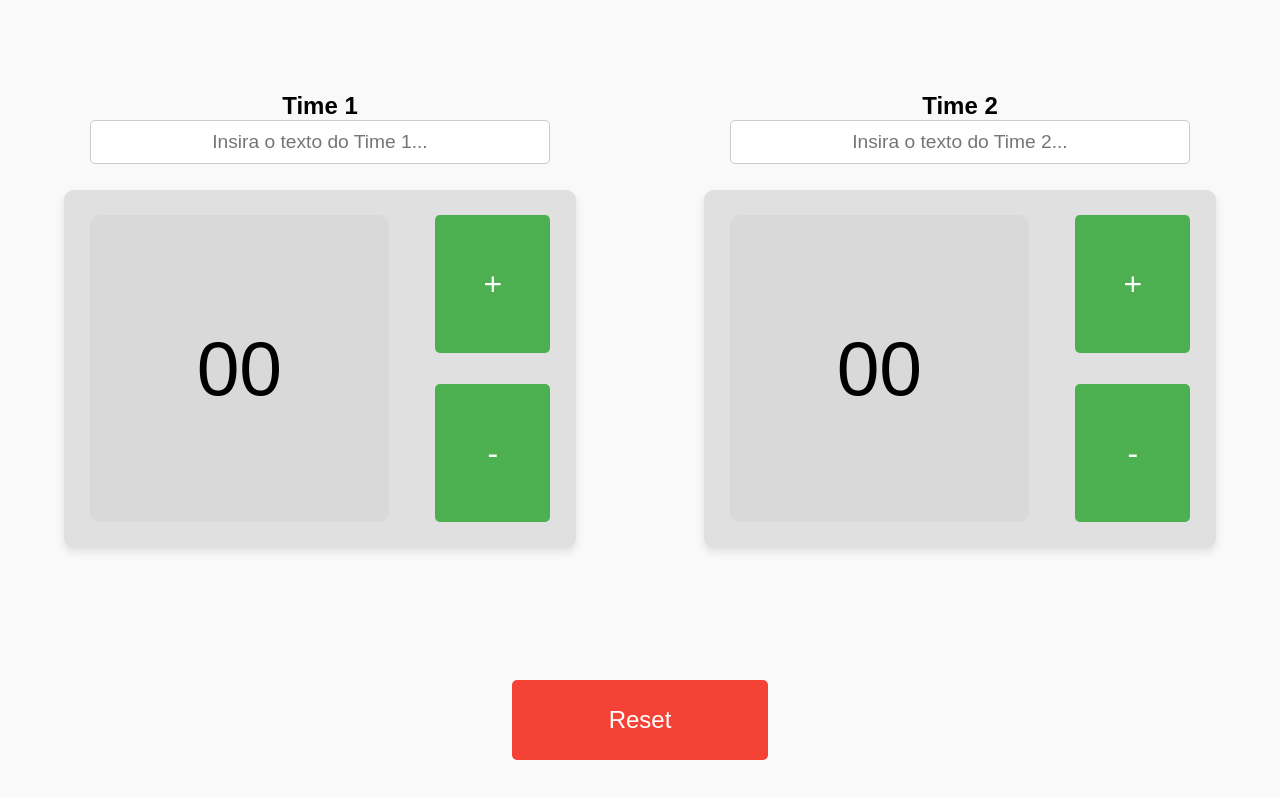
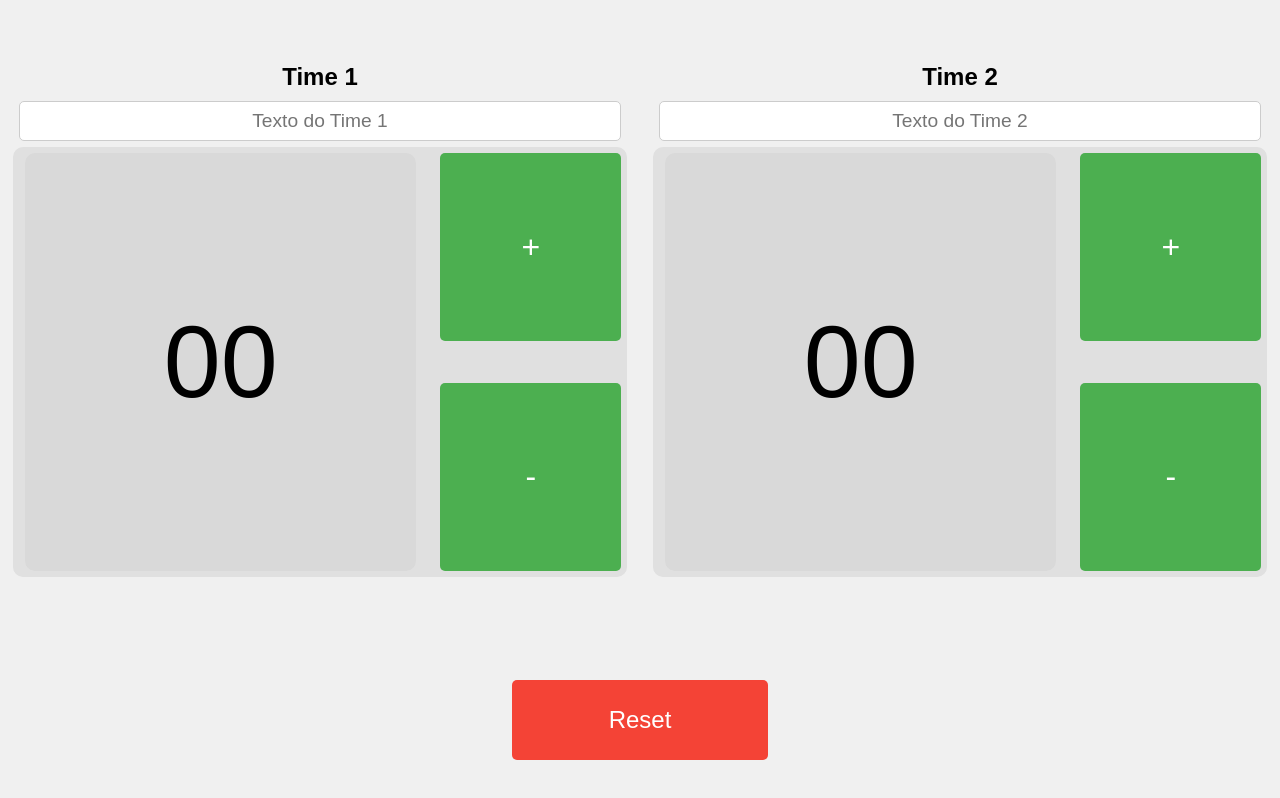
Before and after one commit to Julionevess/PlacarDigital, a plain HTML site: page index.html in a window 1280 px wide. Drawn offline with Linux system fonts and the light colour scheme.

Commit message:
Ajuste dimensões

```diff
--- a/index.html
+++ b/index.html
@@ -13,30 +13,40 @@
 
         body {
             display: flex;
-            flex-wrap: wrap;
+            flex-direction: column;
             height: 100vh;
             font-family: Arial, sans-serif;
-            background-color: #f9f9f9;
+            background-color: #f0f0f0;
+            overflow: hidden;
+        }
+
+        .container {
+            display: flex;
+            height: 80%;
+            width: 100%;
         }
 
         .frame {
             width: 50%;
-            height: 80%;
             display: flex;
             flex-direction: column;
             align-items: center;
             justify-content: center;
-            padding: 5%;
+            padding: 1%;
+        }
+
+        h2 {
+            margin-bottom: 10px;
         }
 
         .text-input {
-            width: 90%;
-            margin-bottom: 5%;
-            padding: 10px;
+            width: 98%;
+            margin-bottom: 1%;
+            padding: 8px;
             font-size: 1.2em;
+            text-align: center;
             border: 1px solid #ccc;
             border-radius: 5px;
-            text-align: center;
         }
 
         .painel {
@@ -45,10 +55,9 @@
             display: flex;
             align-items: center;
             justify-content: space-between;
-            padding: 5%;
+            padding: 1%;
             background-color: #e0e0e0;
             border-radius: 10px;
-            box-shadow: 0 4px 8px rgba(0, 0, 0, 0.1);
         }
 
         .display {
@@ -57,18 +66,20 @@
             display: flex;
             align-items: center;
             justify-content: center;
-            font-size: 6vw;
+            font-size: 8vw;
             background-color: #d9d9d9;
             border-radius: 10px;
+            margin: 1%;
             padding: 1%;
         }
 
         .buttons {
-            width: 25%;
+            width: 30%;
             height: 100%;
             display: flex;
             flex-direction: column;
             justify-content: space-between;
+            margin-left: 1%;
         }
 
         button {
@@ -100,33 +111,23 @@
             height: 50%;
             font-size: 1.5em;
             background-color: #f44336;
+            border: none;
+            border-radius: 5px;
+            color: white;
         }
 
         #reset:hover {
             background-color: #d32f2f;
         }
-
-        @media (max-width: 768px) {
-            .frame {
-                width: 100%;
-                height: 60%;
-            }
-
-            .display {
-                font-size: 10vw;
-            }
-
-            .bottom-frame {
-                height: 20%;
-            }
-        }
     </style>
 </head>
 <body>
-    <!-- Frame 1: Time 1 -->
+    <!-- Containers para frames 1 e 2 -->
+    <div class="container">
+        <!-- Frame 1 -->
         <div class="frame">
             <h2>Time 1</h2>
-        <input type="text" class="text-input" placeholder="Insira o texto do Time 1..." />
+            <input type="text" class="text-input" placeholder="Texto do Time 1" />
             <div class="painel">
                 <div class="display" id="score1">00</div>
                 <div class="buttons">
@@ -136,15 +137,16 @@
             </div>
         </div>
 
-    <!-- Frame 2: Time 2 -->
+        <!-- Frame 2 -->
         <div class="frame">
             <h2>Time 2</h2>
-        <input type="text" class="text-input" placeholder="Insira o texto do Time 2..." />
+            <input type="text" class="text-input" placeholder="Texto do Time 2" />
             <div class="painel">
                 <div class="display" id="score2">00</div>
                 <div class="buttons">
                     <button onclick="increment('score2')">+</button>
                     <button onclick="decrement('score2')">-</button>
+                </div>
             </div>
         </div>
     </div>
```
Lines whose indentation alone changed are shown as unchanged.
